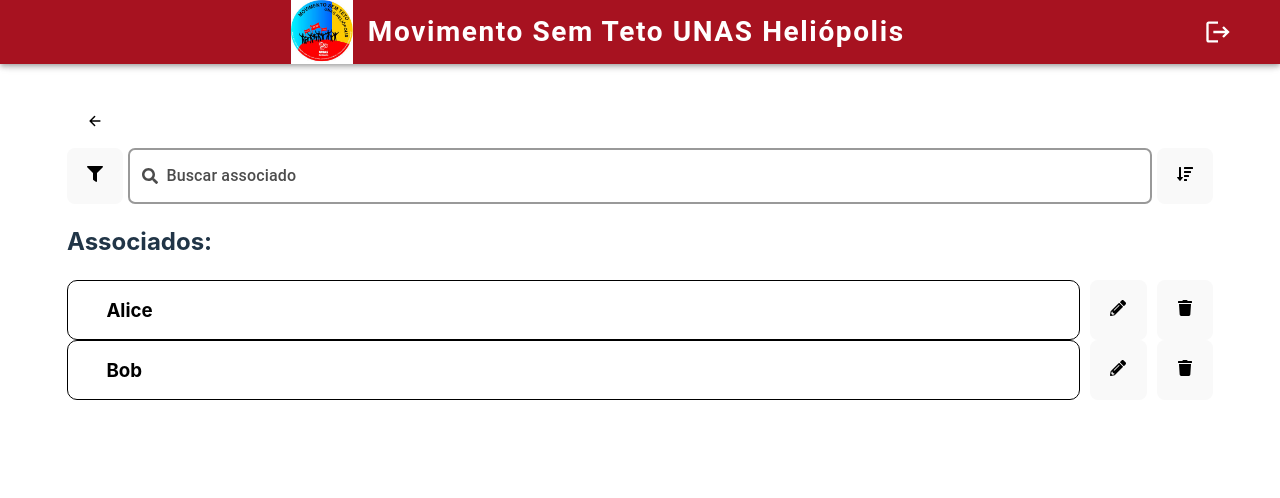
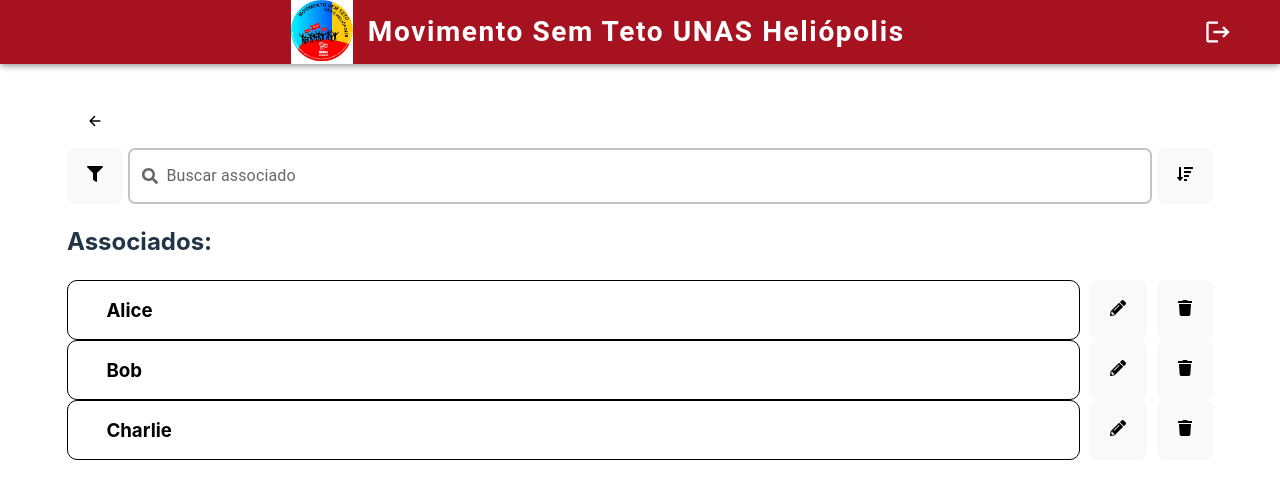
Before and after one commit to henriquebrnetto/sprint3_front, a React (Vite) app in the folder sprint3_front/: page /associados in a window 1280 px wide. Shown: the top 498 px of the page. Built offline with nearby package versions, Linux system fonts and the light colour scheme.

Commit message:
busca por id e nome, filtragem e ordenacao funcionando local

```diff
--- a/sprint3_front/src/pages/Associados.jsx
+++ b/sprint3_front/src/pages/Associados.jsx
@@ -5,45 +5,91 @@ import { FaFilter, FaSortAmountDown, FaSearch, FaTrash, FaPencilAlt } from 'reac
 
 import Autocomplete from '@mui/material/Autocomplete';
 import TextField from '@mui/material/TextField';
-import Button from '@mui/material/Button';
-import FilterDialog from './FilterDialog';  // Ensure this file exists as per the previous example
-import OrderDialog from './OrderDialog';    // Ensure this file exists as per the previous example
+import FilterDialog from './FilterDialog';
+import OrderDialog from './OrderDialog';
 
 export function Associados() {
   const [associates, setAssociates] = useState([]);
   const [pagedAssociates, setPagedAssociates] = useState([]);
   const [filters, setFilters] = useState({ nome: '', data: '', ageMin: '', ageMax: '', hasChildren: false });
   const [orderBy, setOrderBy] = useState({ field: 'nome', direction: 'asc' });
+  const [searchTerm, setSearchTerm] = useState('');
   const [isFilterDialogOpen, setFilterDialogOpen] = useState(false);
   const [isOrderDialogOpen, setOrderDialogOpen] = useState(false);
 
   useEffect(() => {
     loadAssociates();
-  }, [filters, orderBy]);
+  }, []);
+
+  useEffect(() => {
+    // Only apply filters and sorting if data is loaded
+    if (associates.length > 0) {
+      applyFiltersAndSorting();
+    }
+  }, [filters, orderBy, associates]);
+
+  useEffect(() => {
+    if (searchTerm) {
+      handleSearch(searchTerm);
+    } else if (associates.length > 0) {
+      applyFiltersAndSorting(); // Reset to filtered/sorted list if search is cleared
+    }
+  }, [searchTerm]);
 
   const loadAssociates = () => {
-    // Replace with your API call in the future
     const data = [
       { nome: 'Alice', data: '2023-01-01', age: 25, hasChildren: true, id: '1' },
       { nome: 'Bob', data: '2023-02-15', age: 30, hasChildren: false, id: '2' },
-      // More test data
+      { nome: 'Charlie', data: '2022-12-10', age: 40, hasChildren: true, id: '3' },
     ];
 
-    let filteredData = data.filter((assoc) =>
-      (filters.nome === '' || assoc.nome.toLowerCase().includes(filters.nome.toLowerCase())) &&
-      (filters.data === '' || assoc.data.includes(filters.data)) &&
-      (filters.ageMin === '' || assoc.age >= parseInt(filters.ageMin)) &&
-      (filters.ageMax === '' || assoc.age <= parseInt(filters.ageMax)) &&
-      (filters.hasChildren === false || assoc.hasChildren === filters.hasChildren)
-    );
+    setAssociates(data);
+    setPagedAssociates(data); // Initialize with full data
+  };
 
+  const applyFiltersAndSorting = () => {
+    const areFiltersEmpty =
+      !filters.nome &&
+      !filters.data &&
+      !filters.ageMin &&
+      !filters.ageMax &&
+      !filters.hasChildren;
+
+    let filteredData;
+
+    if (areFiltersEmpty) {
+      // If no filters are applied, use the full associates list
+      filteredData = [...associates];
+    } else {
+      // Apply filtering logic
+      filteredData = associates.filter((assoc) =>
+        (filters.nome === '' || assoc.nome.toLowerCase().includes(filters.nome.toLowerCase())) &&
+        (filters.data === '' || assoc.data.includes(filters.data)) &&
+        (filters.ageMin === '' || assoc.age >= parseInt(filters.ageMin)) &&
+        (filters.ageMax === '' || assoc.age <= parseInt(filters.ageMax)) &&
+        (!filters.hasChildren || assoc.hasChildren === filters.hasChildren)
+      );
+    }
+
+    // Apply sorting
     filteredData.sort((a, b) => {
       if (orderBy.direction === 'asc') {
-        return a[orderBy.field].localeCompare(b[orderBy.field]);
+        return String(a[orderBy.field]).localeCompare(String(b[orderBy.field]));
       } else {
-        return b[orderBy.field].localeCompare(a[orderBy.field]);
+        return String(b[orderBy.field]).localeCompare(String(a[orderBy.field]));
       }
     });
+
+    setPagedAssociates(filteredData);
+  };
+
+  const handleSearch = (term) => {
+    const lowerCaseTerm = term.toLowerCase();
+    const filteredData = associates.filter(
+      (assoc) =>
+        assoc.nome.toLowerCase().startsWith(lowerCaseTerm) ||
+        String(assoc.id).toLowerCase().startsWith(lowerCaseTerm)
+    );
 
     setPagedAssociates(filteredData);
   };
@@ -63,7 +109,9 @@ export function Associados() {
             className='searchBar'
             options={pagedAssociates}
             freeSolo
-            getOptionLabel={(option) => option.nome}
+            inputValue={searchTerm}
+            onInputChange={(event, newInputValue) => setSearchTerm(newInputValue)}
+            getOptionLabel={(option) => option.nome || ''}
             renderInput={(params) => (
               <TextField
                 {...params}
@@ -76,26 +124,12 @@ export function Associados() {
                 sx={{
                   '& .MuiOutlinedInput-root': {
                     borderWidth: '2px',
-                    borderColor: 'black',
                     '& fieldset': {
                       borderWidth: '2px',
-                      borderColor: 'rgba(0,0,0,.4)',
                       borderRadius: '7px',
                     },
-                    '&:hover fieldset': {
-                      borderColor: 'rgba(0,0,0,.6)',
-                    },
-                    '&.Mui-focused fieldset': {
-                      borderColor: 'rgba(0,0,0,.6)',
-                    },
-                  },
-                  '& .MuiInputLabel-root': {
-                    color: 'rgba(0,0,0,.7)',
-                    fontSize: '16px',
-                    fontWeight: '500',
-                  },
-                  '& .MuiInputLabel-root.Mui-focused': {
-                    color: 'rgba(0,0,0,.7)',
+                    '&:hover fieldset': { borderColor: 'rgba(0,0,0,.6)' },
+                    '&.Mui-focused fieldset': { borderColor: 'rgba(0,0,0,.6)' },
                   },
                 }}
               />
```
